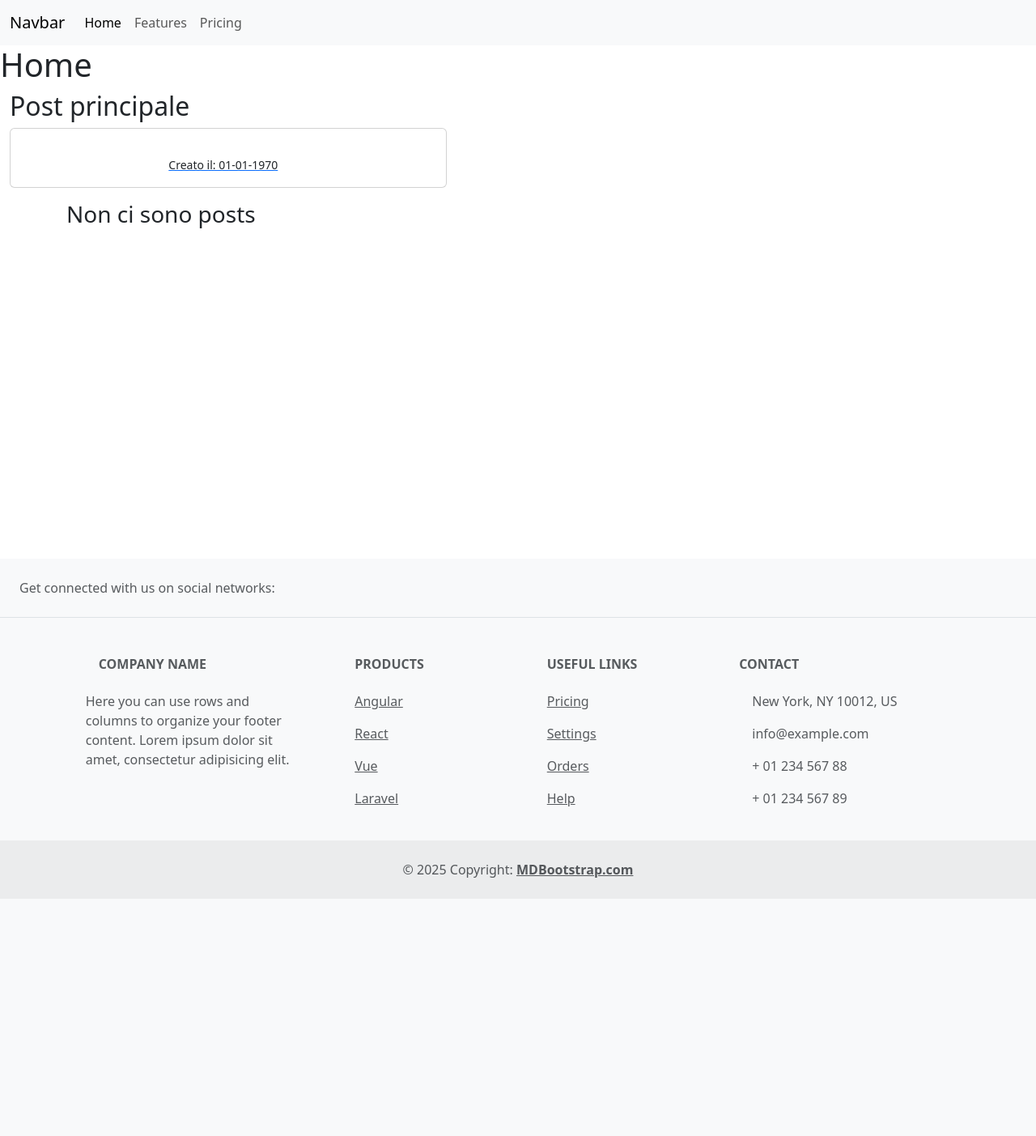
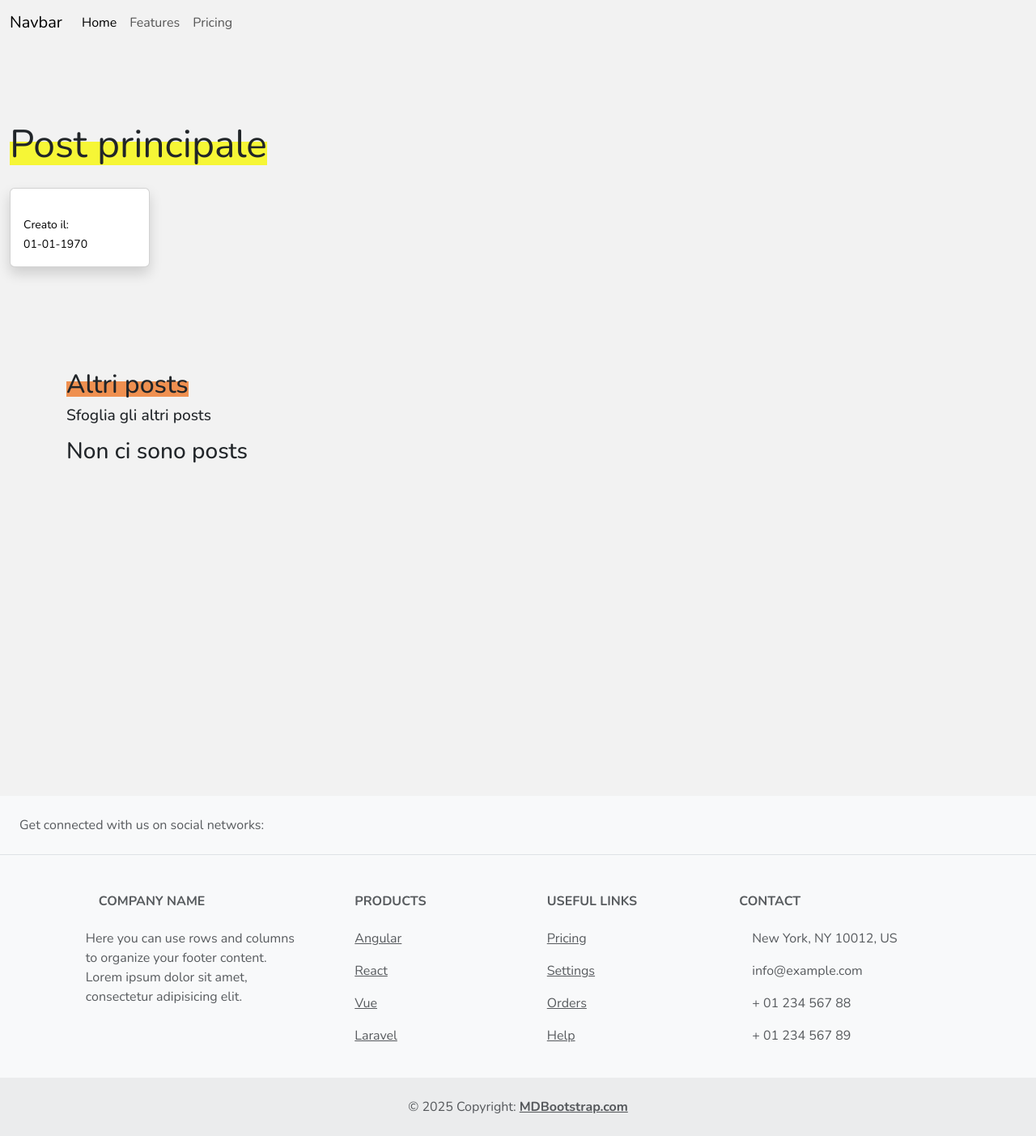
Before and after one commit to peppe2412/Blog, a PHP site: page /views/home.php in a window 1280 px wide. Shown: the whole page at 81% size. Before the commit the page ends 1110 px from the top, so only its background shows below. Run offline with PHP 8.4, Linux system fonts and the light colour scheme; the template is opened without the code that fills it, so the values that code supplies are empty; some libraries are stand-ins or nearby versions.

Commit message:
Front-end navbar & home

```diff
--- a/assets/css/style.css
+++ b/assets/css/style.css
@@ -1,9 +1,107 @@
-@import '/node_modules/bootstrap/dist/css/bootstrap.min.css';
+@import "/node_modules/bootstrap/dist/css/bootstrap.min.css";
+@import url("https://fonts.googleapis.com/css2?family=Nunito:ital,wght@0,200..1000;1,200..1000&display=swap");
 
-.img_404{
-    width: 300px;
+* {
+  font-family: "Nunito", sans-serif;
 }
 
-footer{
-    margin-top: 400px;
+body {
+  background-color: #f2f2f2;
 }
+
+#navbar {
+  background-color: #f2f2f2;
+  position: fixed;
+  z-index: 1;
+  top: 0;
+  width: 100%;
+}
+
+.posts-container {
+  padding-top: 150px;
+  margin-bottom: 110px;
+}
+
+.mainPostTitleEffect {
+  display: inline-flex;
+  position: relative;
+}
+
+.mainPostTitleEffect::after {
+  content: "";
+  position: absolute;
+  left: 0;
+  right: 0;
+  top: 25px;
+  width: 0;
+  height: 50%;
+  z-index: -1;
+  background-color: rgb(246, 246, 54);
+  animation: effect-main-post-title 2s forwards;
+}
+
+@keyframes effect-main-post-title {
+  from {
+    width: 0;
+  }
+  to {
+    width: 100%;
+  }
+}
+
+.otherPostTitle {
+  position: relative;
+  display: inline-flex;
+}
+
+.otherPostTitle::after {
+  content: "";
+  position: absolute;
+  height: 50%;
+  left: 0;
+  right: 0;
+  top: 15px;
+  width: 0;
+  z-index: -1;
+  background-color: rgb(239, 144, 80);
+  animation: effect-other-title 2s forwards;
+}
+
+@keyframes effect-other-title {
+    from {width: 0;}
+    to{width: 100%;}
+}
+
+.subtititle-othersPosts{
+    font-size: larger;
+}
+
+.card {
+  max-width: max-content;
+}
+
+.card a {
+  text-decoration: none;
+  color: black;
+}
+
+.card a:hover {
+  text-decoration: underline;
+}
+
+.card-others-posts {
+  min-width: fit-content;
+}
+
+.card-others-posts:hover{
+    transition: 0.4s;
+    transform: scale(1.1);
+}
+
+.img_404 {
+  width: 300px;
+}
+
+footer {
+  margin-top: 400px;
+}
--- a/assets/js/main.js
+++ b/assets/js/main.js
@@ -1,3 +1,16 @@
 import '/node_modules/bootstrap/dist/js/bootstrap.min.js'
 
 document.querySelector('#year-footer').textContent = new Date().getFullYear()
+
+document.addEventListener('DOMContentLoaded', () => {
+    let navbar = document.querySelector('#navbar')
+
+    window.addEventListener('scroll', () =>{
+        if(window.scrollY > 0){
+            navbar.classList.add('shadow-sm')
+        } else{
+            navbar.classList.remove('shadow-sm')
+        }
+    })
+
+})
--- a/views/components/navbar.php
+++ b/views/components/navbar.php
@@ -1,5 +1,5 @@
 <?php session_start(); ?>
-<nav class="navbar navbar-expand-lg bg-body-tertiary">
+<nav class="navbar navbar-expand-lg" id="navbar">
     <div class="container-fluid">
         <a class="navbar-brand" href="#">Navbar</a>
         <button class="navbar-toggler" type="button" data-bs-toggle="collapse" data-bs-target="#navbarNav" aria-controls="navbarNav" aria-expanded="false" aria-label="Toggle navigation">
--- a/views/home.php
+++ b/views/home.php
@@ -17,7 +17,7 @@
 ob_start();
 ?>
 
-<h1>Home</h1>
+
 <?php if ($alert): ?>
     <div class="alert alert-danger"><?= htmlspecialchars($alert) ?></div>
 <?php endif; ?>
@@ -25,8 +25,7 @@
     <div class="alert alert-success"><?= htmlspecialchars($success) ?></div>
 <?php endif; ?>
 
-
-<main class="container-fluid">
+<main class="container-fluid posts-container">
     <div class="row">
         <?php if ($posts): ?>
             <?php
@@ -35,11 +34,13 @@
             ?>
         <?php endif; ?>
         <div class="col-12 col-lg-12">
-            <h2>Post principale</h2>
-            <a href="/posts/detail/<?= urlencode($main['title']) ?>">
-                <div class="card mb-3" style="max-width: 540px;">
+            <h2 class="mb-4 mainPostTitleEffect display-5">
+                Post principale
+            </h2>
+            <div class="card mb-3 shadow">
+                <a href="/posts/detail/<?= urlencode($main['title']) ?>">
                     <div class="row g-0">
-                        <div class="col-md-4">
+                        <div class="col-12 col-lg-12">
                             <?php if (!empty($main['image'])): ?>
                                 <img src="/public/uploads/<?= htmlspecialchars($main['image']); ?>" class="img-fluid rounded-start" alt="...">
                             <?php endif; ?>
@@ -53,33 +54,36 @@
                             </div>
                         </div>
                     </div>
-                </div>
-            </a>
+                </a>
+            </div>
         </div>
     </div>
 </main>
 
 <section class="container">
-    <div class="row justify-content-center">
+    <div class="mb-3">
+        <h2 class="otherPostTitle">Altri posts</h2>
+        <h4 class="subtititle-othersPosts">Sfoglia gli altri posts</h4>
+    </div>
+    <div class="row justify-content-center gap-3">
         <?php if ($others): ?>
             <?php foreach ($others as $post): ?>
-                <div class="col-12 col-lg-4">
-                    <a href="/posts/detail/<?= urlencode($post['title']) ?>">
-                        <div class="d-flex justify-content-center">
-                            <div class="card" style="width: 18rem;">
+                <div class="col-12 col-lg-2">
+                    <div class="d-flex justify-content-center">
+                        <div class="card shadow card-others-posts">
+                            <a href="/posts/detail/<?= urlencode($post['title']) ?>">
                                 <?php if (!empty($post['image'])): ?>
                                     <img src="/public/uploads/<?= htmlspecialchars($post['image']); ?>" class="card-img-top" alt="...">
                                 <?php endif; ?>
                                 <div class="card-body">
                                     <h3 class="card-title"><?= htmlspecialchars($post['title']) ?></h3>
                                     <h5 class="card-title"><?= htmlspecialchars($post['subtitle']) ?></h5>
-                                    <p class="card-text"><?= htmlspecialchars($post['body']) ?></p>
                                     <small>Creato il: <?= htmlspecialchars(date('d-m-Y', strtotime($post['created_at']))) ?></small>
                                     <!-- <a href="#" class="btn btn-primary">Go somewhere</a> -->
                                 </div>
-                            </div>
+                            </a>
                         </div>
-                    </a>
+                    </div>
                 </div>
             <?php endforeach; ?>
         <?php else: ?>
```
